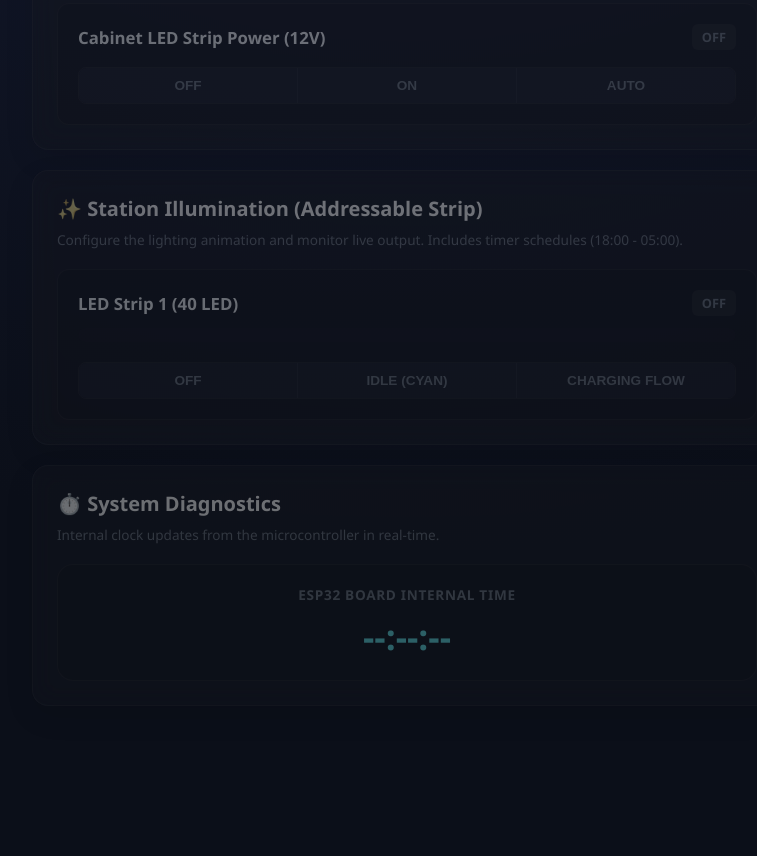
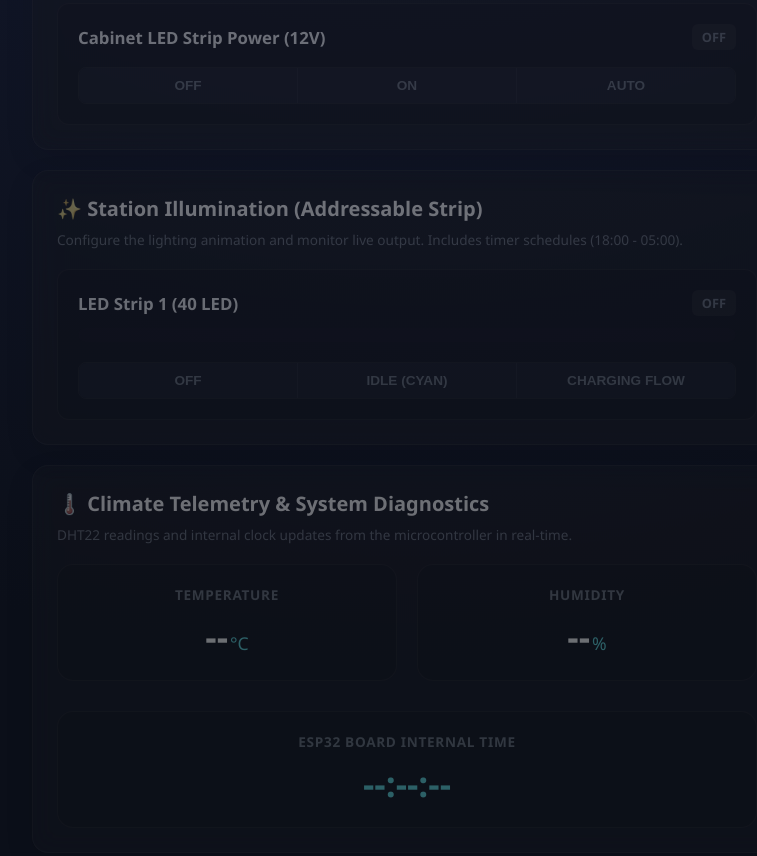
Before and after one commit to gagapuh/public-charger, a plain HTML site: page index.html in a window 1280 px wide. Shown: the part 726-1582 px from the top of the page, without its empty margins (233-990 px from the left). Before the commit the page ends 1472 px from the top, so only its background shows below. Drawn offline with Linux system fonts and the light colour scheme.

Commit message:
Fix script tag, add DHT22 sensor readings and UI climate telemetry

```diff
--- a/index.html
+++ b/index.html
@@ -371,7 +371,8 @@
     /* Diagnostics Display */
     .climate-display {
       display: grid;
-      grid-template-columns: repeat(1, 1fr);
+      grid-template-columns: repeat(2, 1fr);
+      gap: 20px;
     }
 
     .climate-box {
@@ -396,6 +397,13 @@
       font-size: 2.2rem;
       font-weight: 800;
       color: #fff;
+    }
+
+    .climate-unit {
+      font-size: 1.1rem;
+      font-weight: 500;
+      color: var(--accent-secondary);
+      margin-left: 2px;
     }
 
     /* Warnings */
@@ -525,11 +533,19 @@
 
     <!-- TELEMETRY & SYSTEM TIME -->
     <div class="card disabled" id="card-climate">
-      <h2>⏱️ System Diagnostics</h2>
-      <div class="card-subtitle">Internal clock updates from the microcontroller in real-time.</div>
+      <h2>🌡️ Climate Telemetry & System Diagnostics</h2>
+      <div class="card-subtitle">DHT22 readings and internal clock updates from the microcontroller in real-time.</div>
 
       <div class="climate-display">
         <div class="climate-box">
+          <div class="climate-label">Temperature</div>
+          <span class="climate-val" id="temp">--</span><span class="climate-unit">°C</span>
+        </div>
+        <div class="climate-box">
+          <div class="climate-label">Humidity</div>
+          <span class="climate-val" id="hum">--</span><span class="climate-unit">%</span>
+        </div>
+        <div class="climate-box" style="grid-column: span 2; margin-top: 10px;">
           <div class="climate-label">ESP32 Board Internal Time</div>
           <span class="climate-val" id="board-time" style="color: var(--accent-secondary);">--:--:--</span>
         </div>
@@ -538,9 +554,7 @@
 
   </div>
 
-  <script {
-    nonce: ""
-  }>
+  <script>
     // --- BLUETOOTH UUID PARAMETERS ---
     const SERVICE_UUID = '6e400001-b5a3-f393-e0a9-e50e24dcca9e'; // Nordic UART Service
     const RX_UUID = '6e400002-b5a3-f393-e0a9-e50e24dcca9e';      // Write commands
@@ -650,6 +664,8 @@
       setControlsEnabled(false);
 
       // Reset values
+      document.getElementById('temp').innerText = "--";
+      document.getElementById('hum').innerText = "--";
       document.getElementById('board-time').innerText = "--:--:--";
 
       // Reset visual bars
@@ -684,7 +700,7 @@
       const str = decoder.decode(value);
       console.log("[BLE RX] Notification: " + str);
 
-      // String format: c:22:25:00,m5:2,m12:2,l1:1,r1:2,s5:1,s12:1
+      // String format: t:24.5,h:55.2,c:22:25:00,m5:2,m12:2,l1:1,r1:2,s5:1,s12:1
       const parts = str.split(',');
       parts.forEach(part => {
         const kv = part.split(':');
@@ -692,7 +708,11 @@
           const key = kv[0];
           const val = kv.slice(1).join(':');
 
-          if (key === 'c') {
+          if (key === 't') {
+            document.getElementById('temp').innerText = parseFloat(val).toFixed(1);
+          } else if (key === 'h') {
+            document.getElementById('hum').innerText = parseFloat(val).toFixed(1);
+          } else if (key === 'c') {
             document.getElementById('board-time').innerText = val;
           } else if (key === 'm5') {
             const mode = parseInt(val);
```
Also changed, not shown: 1 other file.
